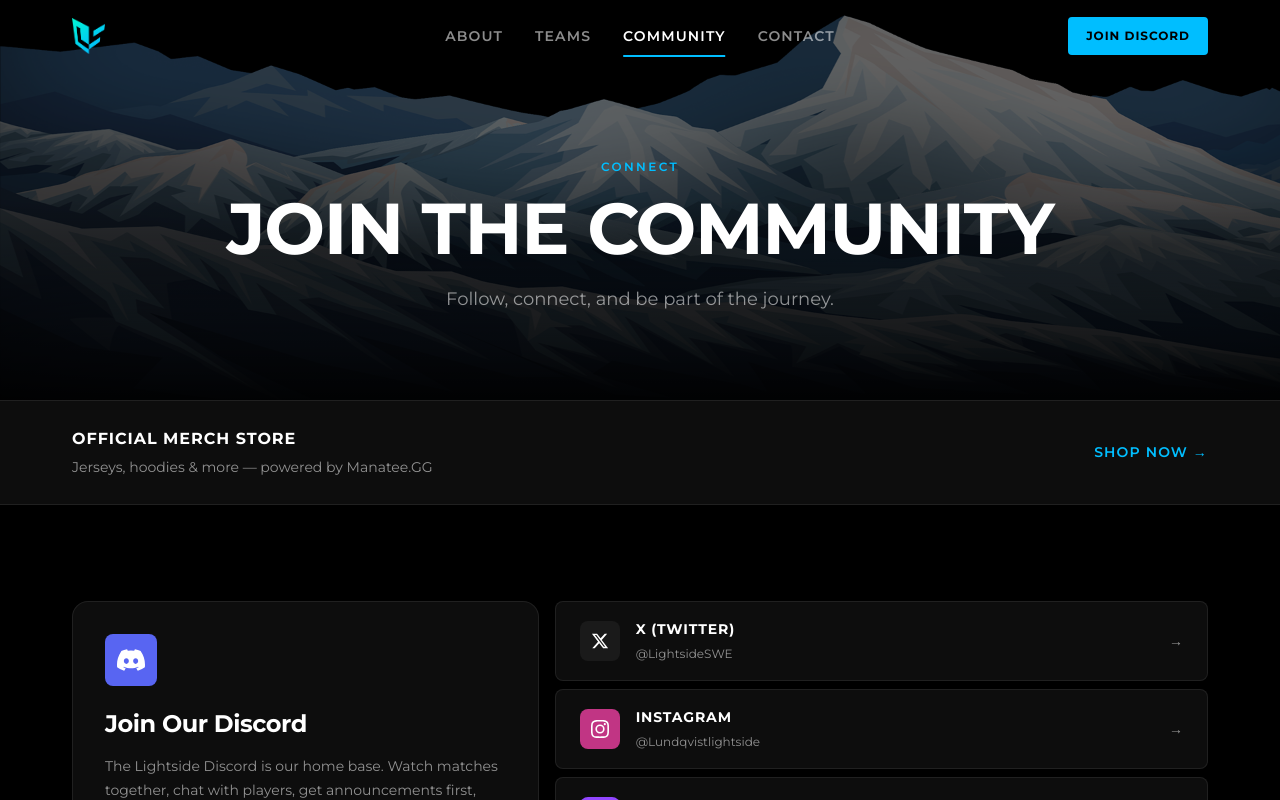
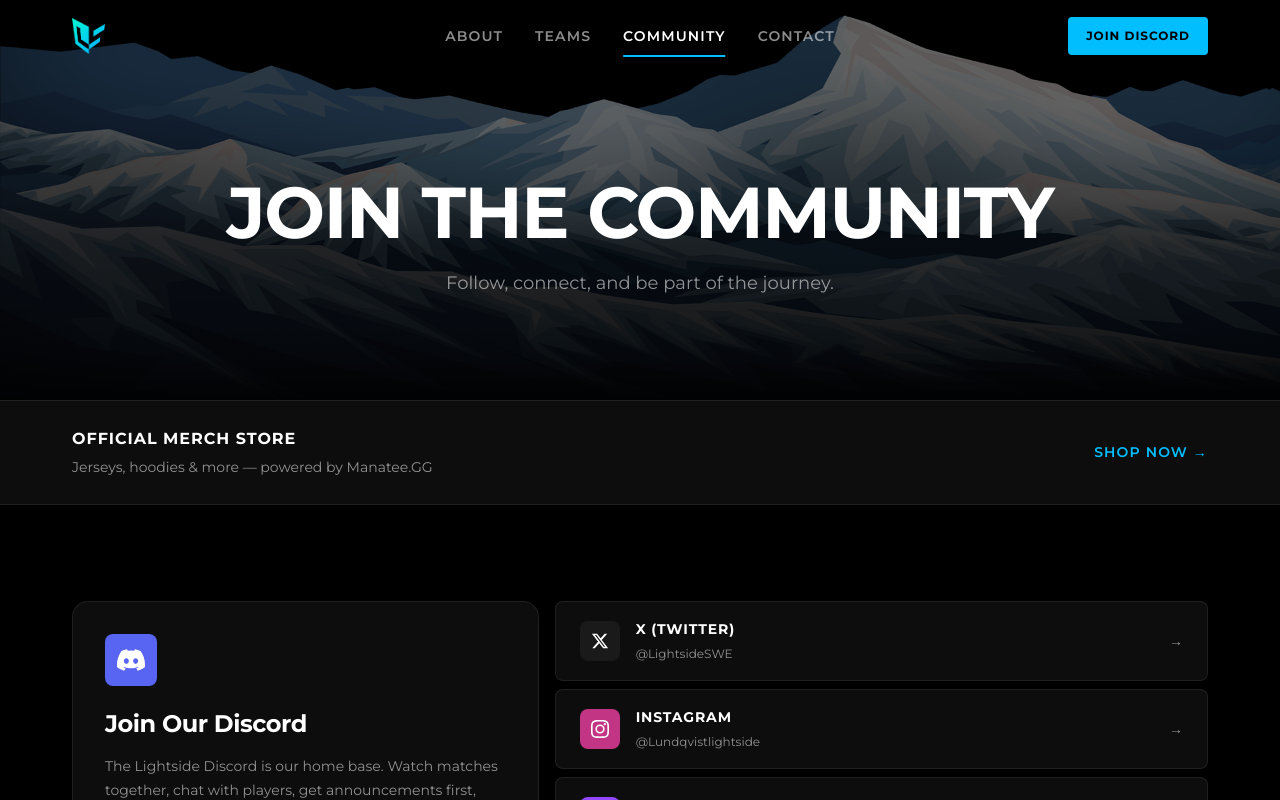
Before and after one commit to ViktorAbrahamsson/Lightside, a React (Vite) app: page /community in a window 1280 px wide. Shown: the top 800 px of the page. Built offline with nearby package versions, Linux system fonts and the light colour scheme.

Commit message:
feat: add community page; remove twitter feed
Co-Authored-By: Claude Sonnet 4.6 <noreply@anthropic.com>

```diff
--- a/src/pages/Community/Community.tsx
+++ b/src/pages/Community/Community.tsx
@@ -35,7 +35,6 @@ export function Community() {
           <div className={styles['page-hero__bg']} aria-hidden="true" />
           <div className={styles['page-hero__overlay']} aria-hidden="true" />
           <div className={styles['page-hero__content']}>
-            <p className={styles['page-hero__eyebrow']} aria-hidden="true">Connect</p>
             <h1 className={styles['page-hero__title']}>Join the Community</h1>
             <p className={styles['page-hero__sub']}>Follow, connect, and be part of the journey.</p>
           </div>
@@ -109,6 +108,9 @@ export function Community() {
             </div>
           </div>
         </section>
+
+
+
       </main>
     </>
   );
```
